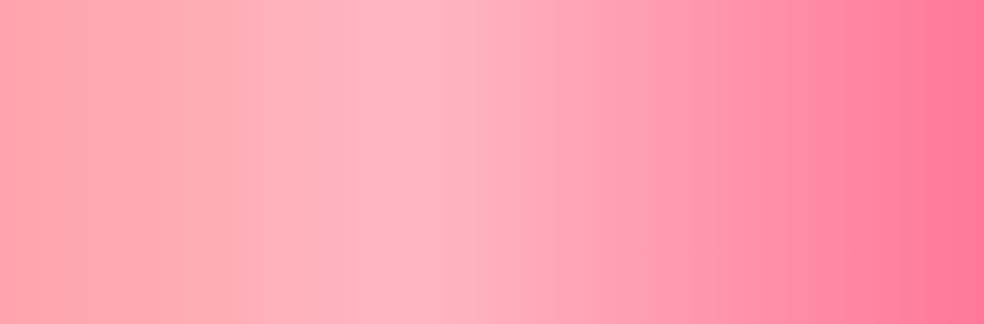
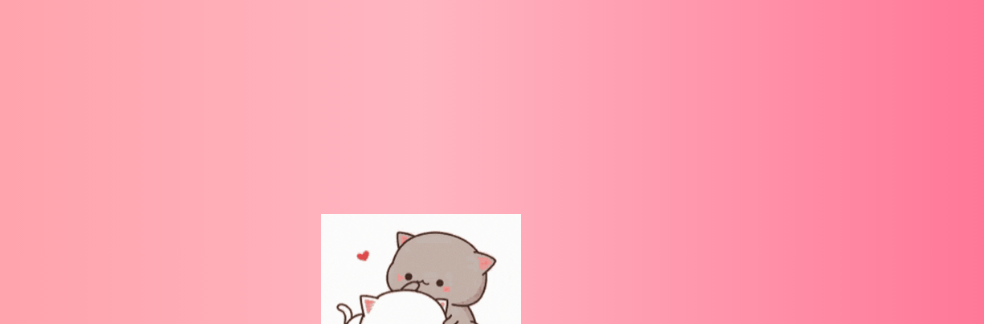
Before and after one commit to HitzoChan/valentine-s, a plain HTML site: page first.html in a window 1280 px wide. Shown: the top 324 px of the page, without its empty margins (219-1203 px from the left). Drawn offline with Linux system fonts and the light colour scheme; the site is published under a folder, as on GitHub Pages, so addresses that start at the root find nothing; a web font is replaced by a local one.

Commit message:
Update first.html

```diff
--- a/first.html
+++ b/first.html
@@ -91,7 +91,7 @@
 <body>
     <div class="container">
         <div class="sticker">
-            <img src="/img/care.gif" alt="">
+            <img src="./img/care.gif" alt="">
         </div>
 
         <h1>Uy, kamusta ka?</h1>
```
